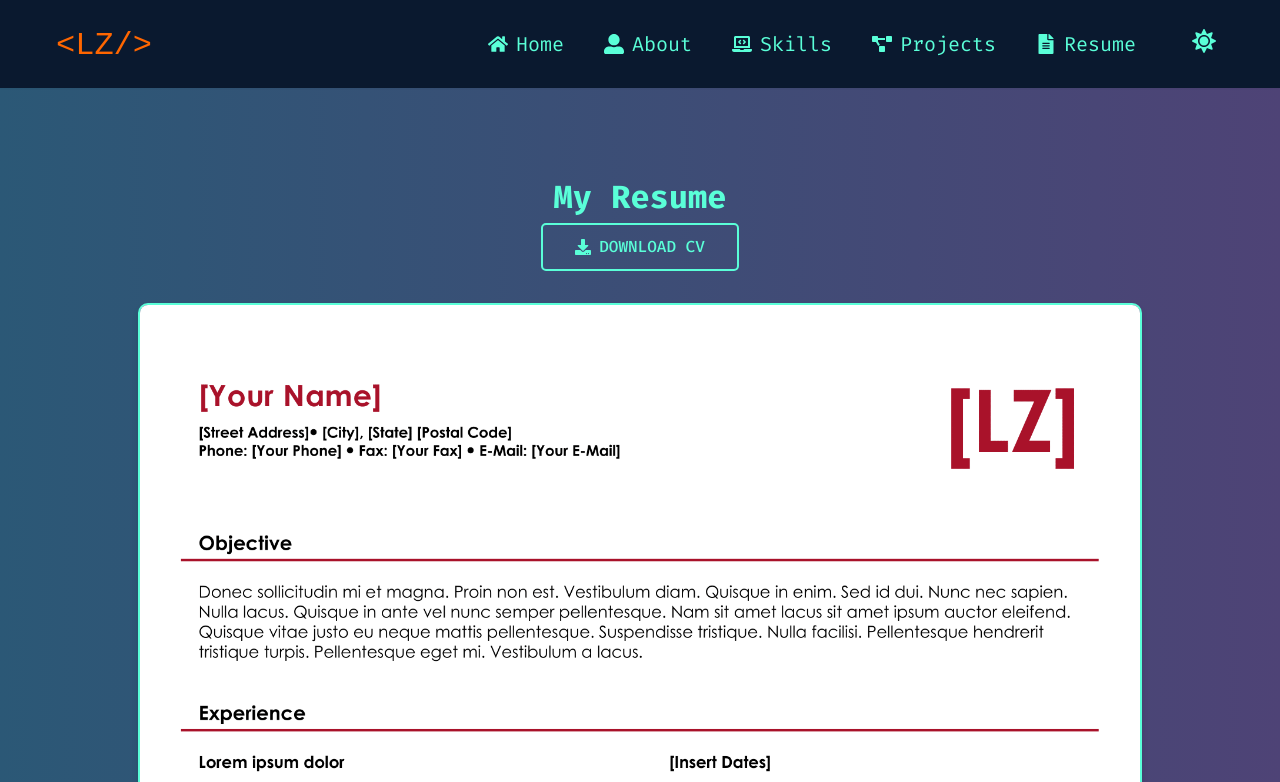
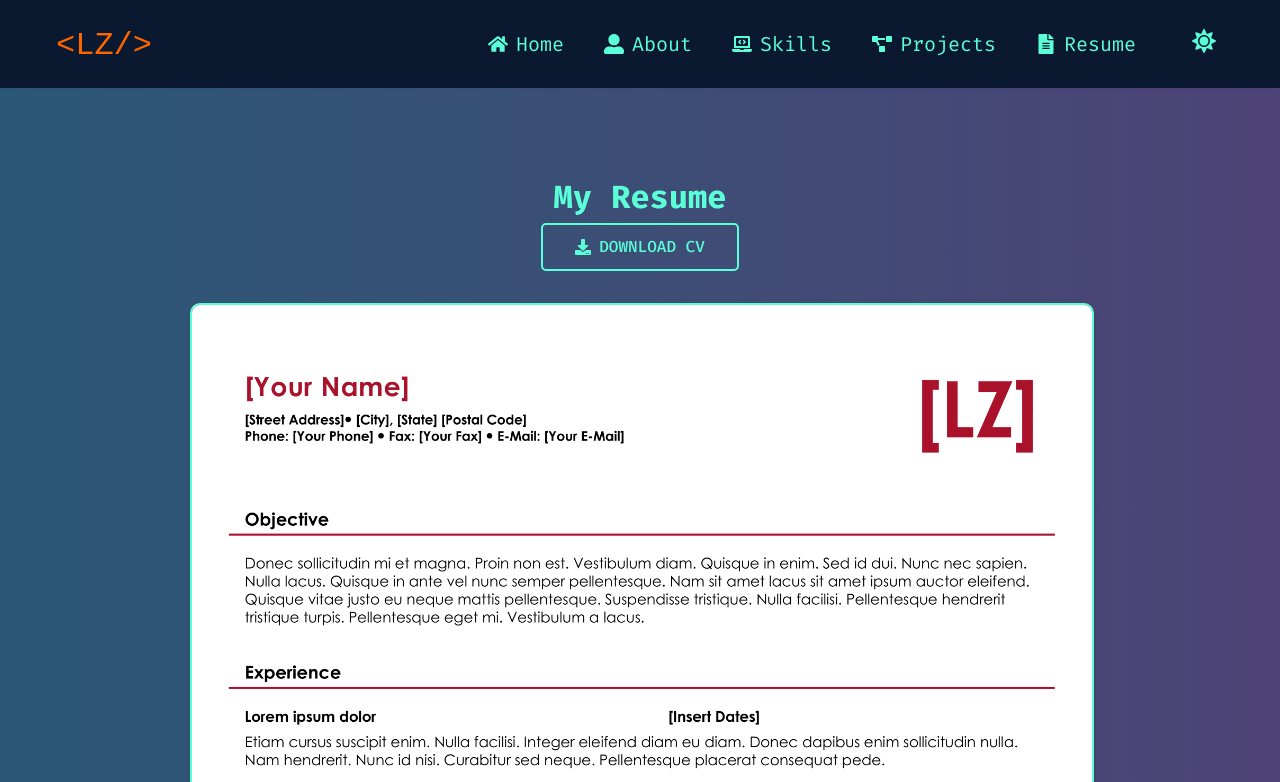
Before and after one commit to lzappo/my-portfolio, a React (Vite) app: page /resume in a window 1280 px wide. Shown: the top 782 px of the page. Built offline with nearby package versions, Linux system fonts and the light colour scheme.

Commit message:
resume skeleton added

```diff
--- a/src/data/skills.jsx
+++ b/src/data/skills.jsx
@@ -8,7 +8,7 @@ const skills = [
   { name: "JavaScript", icon: <IoLogoJavascript className="skill-icon" /> },
   { name: "TypeScript", icon: <SiTypescript className="skill-icon" /> },
   { name: "React", icon: <SiReact className="skill-icon" /> },
-  { name: "React Native", icon: <SiReact className="skill-icon" /> }, // subtle but clear
+  { name: "React Native", icon: <SiReact className="skill-icon" /> },
 ];
 
 export default skills;
--- a/src/pages/ResumePage.jsx
+++ b/src/pages/ResumePage.jsx
@@ -1,3 +1,4 @@
+import { useState } from "react";
 import { motion } from "framer-motion";
 import { FaDownload } from "react-icons/fa";
 import resumePDF from "../assets/LuiZappitelli_CV.pdf";
@@ -7,6 +8,8 @@ import CertificationCard from "@/components/CertificationCard";
 import certifications from "@/data/certifications";
 
 const ResumePage = () => {
+  const [imageLoaded, setImageLoaded] = useState(false);
+
   return (
     <section className="resume-section">
       <motion.h2
@@ -38,7 +41,13 @@ const ResumePage = () => {
         transition={{ duration: 0.6, delay: 0.3, ease: "easeOut" }}
         viewport={{ once: true }}
       >
-        <img src={resumeImage} alt="Lui Zappitelli Resume" className="resume-image" />
+        {!imageLoaded && <div className="resume-skeleton" />}
+        <img
+          src={resumeImage}
+          alt="Lui Zappitelli Resume"
+          className={`resume-image ${imageLoaded ? "visible" : "hidden"}`}
+          onLoad={() => setImageLoaded(true)}
+        />
       </motion.div>
 
       <div className="certifications-section">
--- a/src/styles/ResumePage.css
+++ b/src/styles/ResumePage.css
@@ -105,3 +105,51 @@
     max-width: 600px;
   }
 }
+
+.resume-preview {
+  position: relative;
+  width: 100%;
+  max-width: 900px;
+  margin: 0 auto;
+  min-height: 600px;
+}
+
+.resume-skeleton {
+  height: 600px;
+  width: 100%;
+  border-radius: 8px;
+  background: linear-gradient(90deg, #e0e0e0 25%, #cfcfcf 50%, #e0e0e0 75%);
+  background-size: 200% 100%;
+  animation: shimmer 1.2s infinite;
+}
+
+@keyframes shimmer {
+  0% {
+    background-position: 200% 0;
+  }
+  100% {
+    background-position: -200% 0;
+  }
+}
+
+.resume-image {
+  width: 100%;
+  height: auto;
+  display: block;
+  position: absolute;
+  top: 0;
+  left: 0;
+  opacity: 0;
+  transition: opacity 0.5s ease-in-out;
+  z-index: 2;
+}
+
+.resume-image.visible {
+  opacity: 1;
+  z-index: 2;
+}
+
+.resume-image.hidden {
+  opacity: 0;
+  z-index: 0;
+}
```
